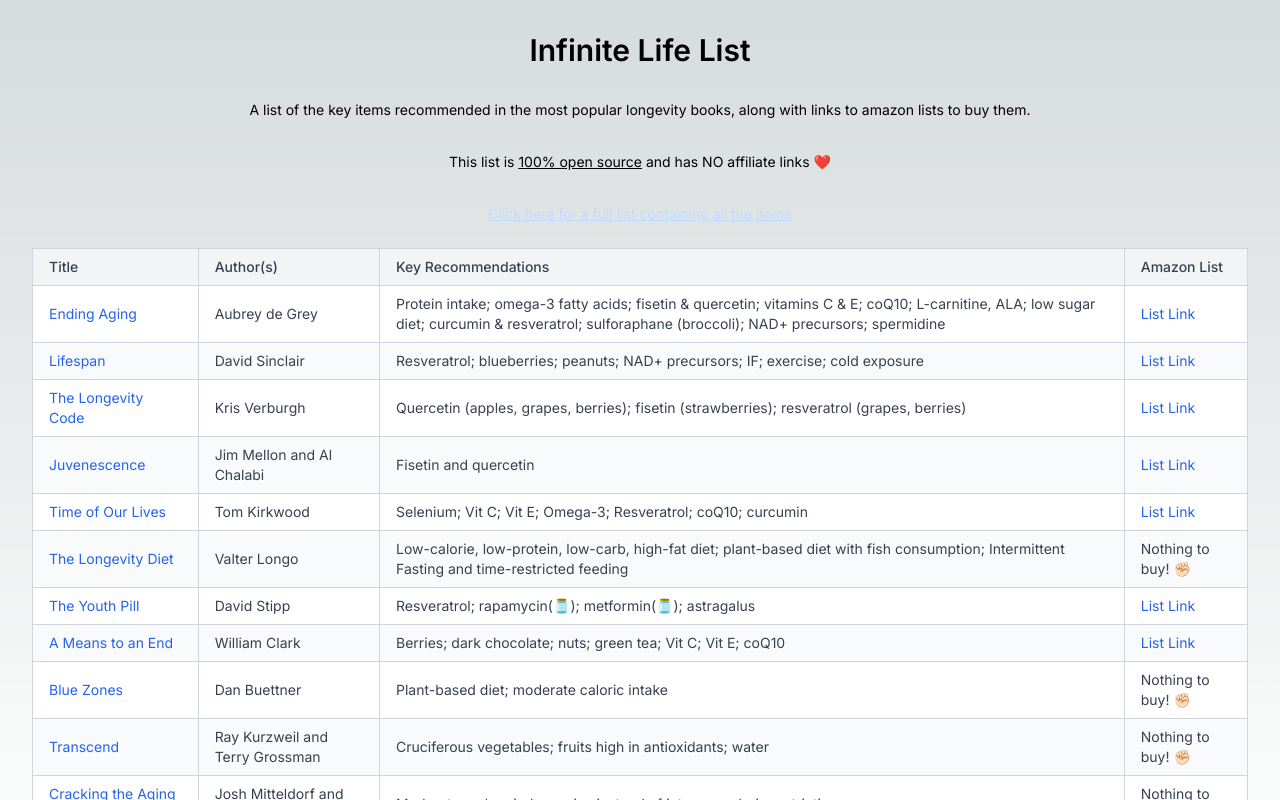
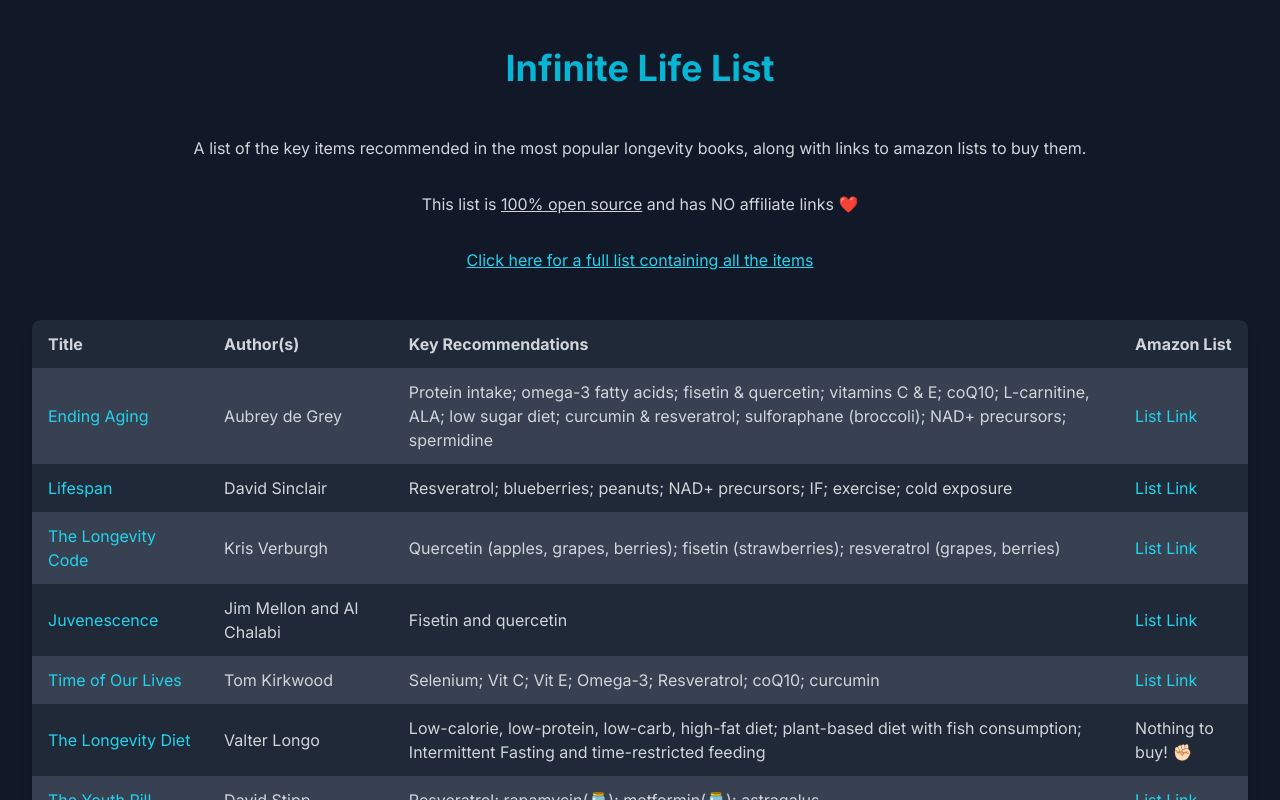
Before and after one commit to AbhisekBasu1/Infinite-Life-List, a Next.js app: page / in a window 1280 px wide. Shown: the top 800 px of the page. Built offline with nearby package versions, Linux system fonts and the light colour scheme.

Commit message:
Added footer and styling

```diff
--- a/src/app/booktable.js
+++ b/src/app/booktable.js
@@ -89,42 +89,46 @@
     // ... add other books here
   ];
     return (
+        <>
+      <div className="min-h-screen bg-gray-900 py-12">
         <div className="container mx-auto px-4 sm:px-6 lg:px-8">
-          <h1 className="text-xl sm:text-3xl font-semibold text-center mb-6 mt-8">
+          <h1 className="text-3xl sm:text-4xl font-bold text-center mb-12 text-cyan-500">
             Infinite Life List
-            </h1>
-          <p className="text-sm sm:text-sm text-center mb-6 mt-8">
+          </h1>
+          <p className="text-sm sm:text-base text-center text-gray-300 mb-8">
             A list of the key items recommended in the most popular longevity books, along with links to amazon lists to buy them.
+          </p>
+          <p className="text-sm sm:text-base text-center text-gray-300 mb-8">
+            This list is <a className='underline' href='https://github.com/AbhisekBasu1/Infinite-Life-List'>100% open source</a> and has NO affiliate links ❤️
+          </p>
+          <a href='https://www.amazon.com/hz/wishlist/ls/2RG3OSJ31IE8L?ref_=wl_share'>
+            <p className="underline text-sm sm:text-base text-cyan-400 text-center mb-12">
+              Click here for a full list containing all the items
             </p>
-            <p className="text-sm sm:text-sm text-center mb-6 mt-8">
-            This list is <a className='underline' href='https://github.com/AbhisekBasu1/Infinite-Life-List'>100% open source</a> and has NO affiliate links ❤️
-            </p>
-            <a href='https://www.amazon.com/hz/wishlist/ls/2RG3OSJ31IE8L?ref_=wl_share'><p className="underline text-sm text-blue-200 sm:text-sm text-center mb-6 mt-8">
-            Click here for a full list containing all the items
-            </p></a>
-          <div className="overflow-x-auto">
-            <table className="min-w-full table-auto border-collapse border border-gray-200">
-              <thead className="bg-gray-100">
+          </a>
+          <div className="overflow-x-auto rounded-lg shadow-lg">
+            <table className="min-w-full bg-black bg-opacity-80 text-gray-300">
+              <thead className="text-sm sm:text-base bg-gray-800">
                 <tr>
-                  <th className="border border-gray-300 px-2 sm:px-4 py-2 text-left text-xs sm:text-sm font-medium text-gray-700">Title</th>
-                  <th className="border border-gray-300 px-2 sm:px-4 py-2 text-left text-xs sm:text-sm font-medium text-gray-700">Author(s)</th>
-                  <th className="border border-gray-300 px-2 sm:px-4 py-2 text-left text-xs sm:text-sm font-medium text-gray-700">Key Recommendations</th>
-                  <th className="border border-gray-300 px-2 sm:px-4 py-2 text-left text-xs sm:text-sm font-medium text-gray-700">Amazon List</th>
+                  <th className="px-4 py-3 text-left">Title</th>
+                  <th className="px-4 py-3 text-left">Author(s)</th>
+                  <th className="px-4 py-3 text-left">Key Recommendations</th>
+                  <th className="px-4 py-3 text-left">Amazon List</th>
                 </tr>
               </thead>
-              <tbody className="bg-white">
+              <tbody>
                 {books.map((book, index) => (
-                  <tr key={book.title} className={index % 2 === 0 ? 'bg-white' : 'bg-gray-50'}>
-                    <td className="border border-gray-300 px-2 sm:px-4 py-2 text-xs sm:text-sm text-gray-700">
-                      <a href={book.bookLink || "#"} target="_blank" rel="noopener noreferrer" className="text-blue-600 hover:text-blue-800">
+                  <tr key={book.title} className={index % 2 === 0 ? 'bg-gray-700' : 'bg-gray-800'}>
+                    <td className="px-4 py-3">
+                      <a href={book.bookLink || "#"} target="_blank" rel="noopener noreferrer" className="text-cyan-400 hover:text-cyan-300">
                         {book.title}
                       </a>
                     </td>
-                    <td className="border border-gray-300 px-2 sm:px-4 py-2 text-xs sm:text-sm text-gray-700">{book.author}</td>
-                    <td className="border border-gray-300 px-2 sm:px-4 py-2 text-xs sm:text-sm text-gray-700">{book.recommendations}</td>
-                    <td className="border border-gray-300 px-2 sm:px-4 py-2 text-xs sm:text-sm text-gray-700">
+                    <td className="px-4 py-3">{book.author}</td>
+                    <td className="px-4 py-3">{book.recommendations}</td>
+                    <td className="px-4 py-3">
                       {book.amazonLink ? (
-                        <a href={book.amazonLink} target="_blank" rel="noopener noreferrer" className="text-blue-600 hover:text-blue-800">List Link</a>
+                        <a href={book.amazonLink} target="_blank" rel="noopener noreferrer" className="text-cyan-400 hover:text-cyan-300">List Link</a>
                       ) : (
                         "Nothing to buy! ✊🏻"
                       )}
@@ -134,7 +138,17 @@
               </tbody>
             </table>
           </div>
+          <p className="text-sm sm:text-base text-center text-gray-300 mt-2 mb-8">
+            Items marked with an empty jar icon (🫙) are either not available on Amazon or requires a prescription.
+          </p>
         </div>
+        <footer className="mt-12 bg-gray-800 text-center py-4">
+          <p className="text-gray-400 text-sm">
+            Made with <span className="text-red-500">❤️</span> by <a className='underline' href='https://www.brightmirror.co/'>Bright Mirror</a>
+          </p>
+        </footer>
+      </div>
+    </>
     )
 };
 
```
